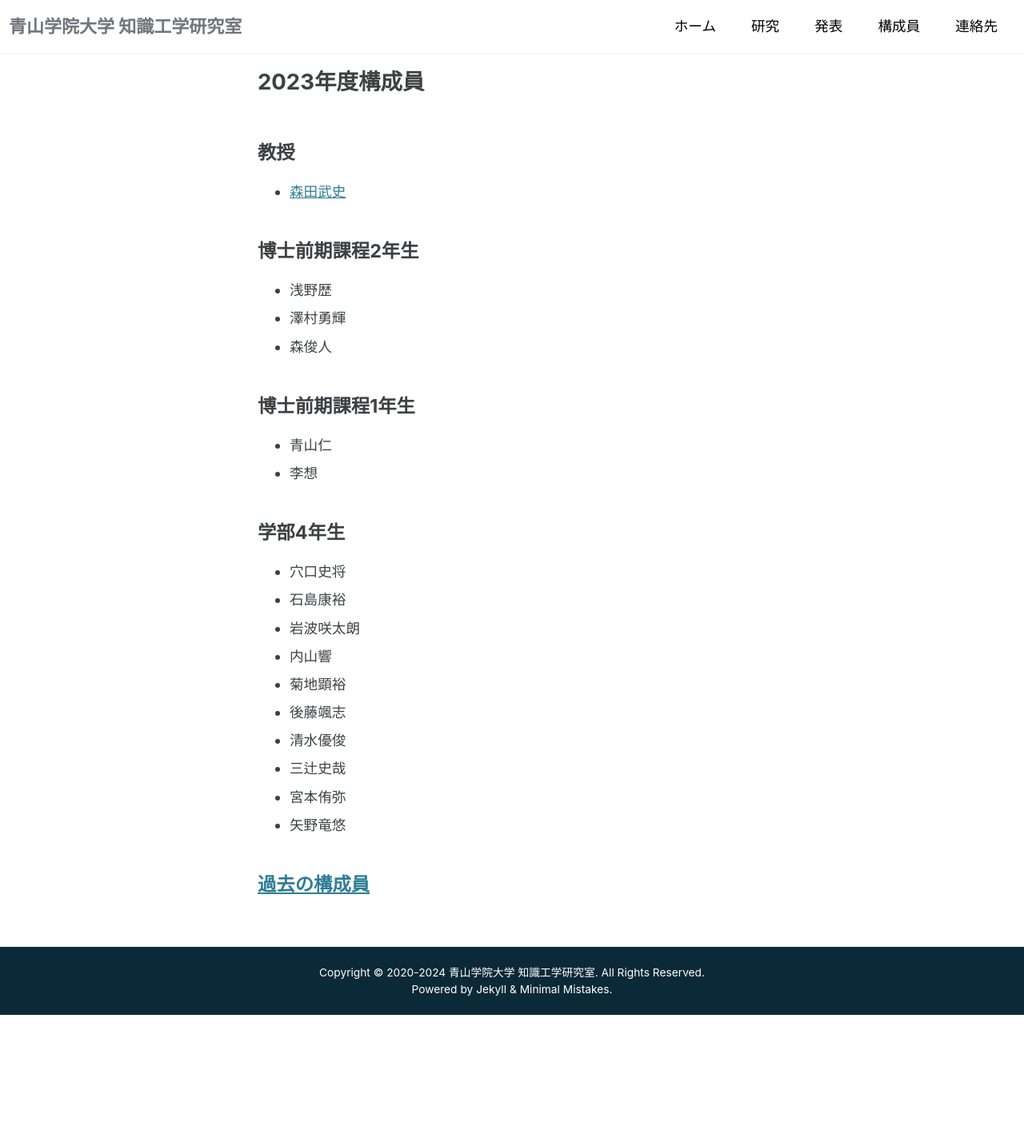
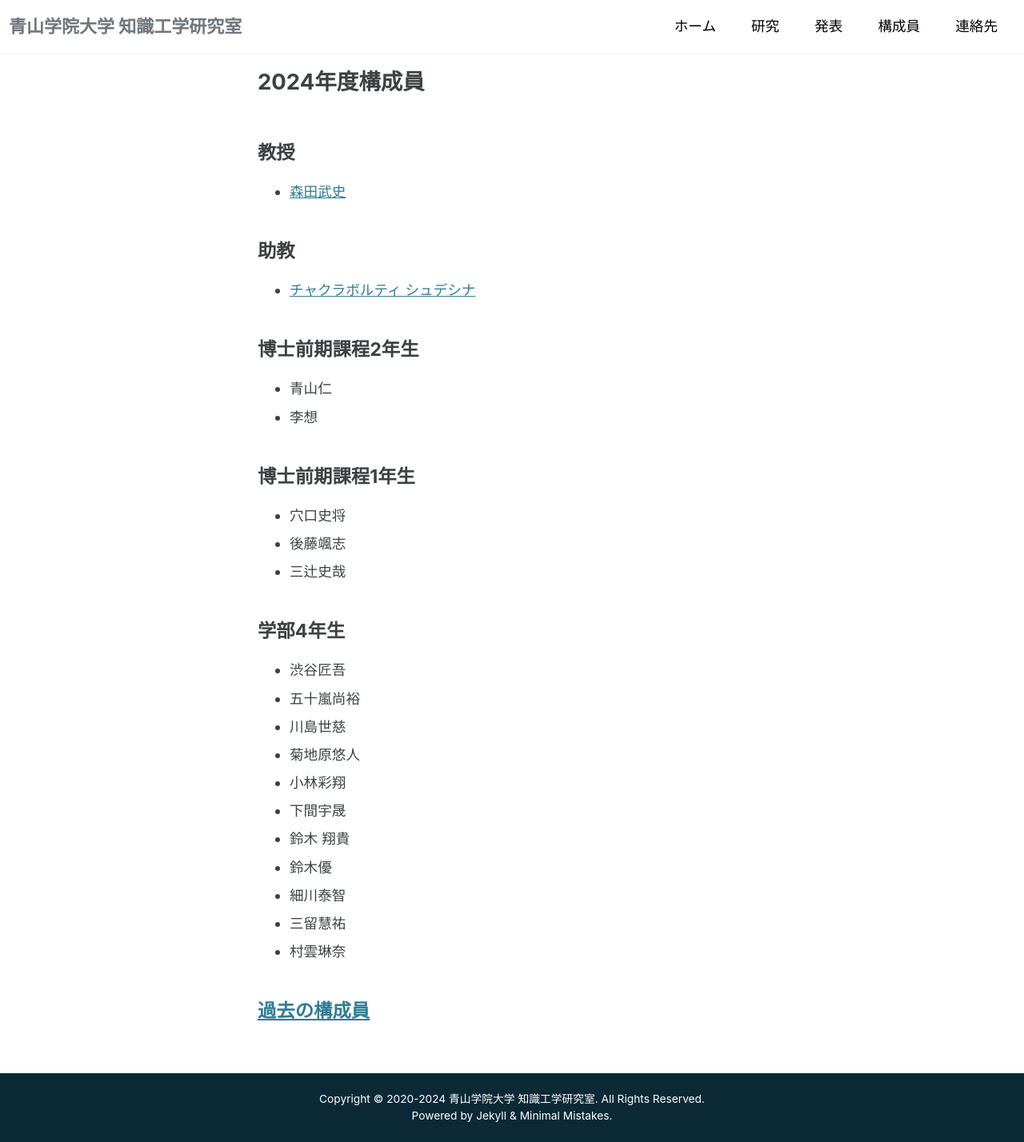
Before and after one commit to ke-lab-it-agu/ke-lab-it-agu.github.io, a Jekyll site: the page built from members.md, in a window 1280 px wide. Shown: the whole page at 80% size. Built offline with Jekyll 4.4.1, drawn with Linux system fonts in a browser that asks for light colours; cached includes are drawn as plain includes; before the commit the page ends 1269 px from its top, so only the background shows below that.

Commit message:
update index, alumni, members

```diff
--- a/members.md
+++ b/members.md
@@ -1,29 +1,33 @@
 ---
-title: 2023年度構成員
+title: 2024年度構成員
 layout: single
 ---
 ### 教授
 * [森田武史](https://takeshi-morita.jp/index-ja.html)
 
+### 助教
+* [チャクラボルティ シュデシナ](https://raweb1.jm.aoyama.ac.jp/aguhp/KgApp?resId=S001803)
+
 ### 博士前期課程2年生
-* 浅野歴
-* 澤村勇輝
-* 森俊人
-
-### 博士前期課程1年生
 * 青山仁
 * 李想
 
+### 博士前期課程1年生
+* 穴口史将
+* 後藤颯志
+* 三辻史哉
+
 ### 学部4年生
-* 穴口史将
-* 石島康裕
-* 岩波咲太朗
-* 内山響
-* 菊地顕裕
-* 後藤颯志
-* 清水優俊
-* 三辻史哉
-* 宮本侑弥
-* 矢野竜悠
+* 渋谷匠吾
+* 五十嵐尚裕
+* 川島世慈
+* 菊地原悠人
+* 小林彩翔
+* 下間宇晟
+* 鈴木 翔貴
+* 鈴木優
+* 細川泰智
+* 三留慧祐
+* 村雲琳奈
 
 ### [過去の構成員]({{site.baseurl}}/alumni)
```
Also changed, not shown: alumni.md (+14 -0 lines), index.md (+3 -0 lines).
